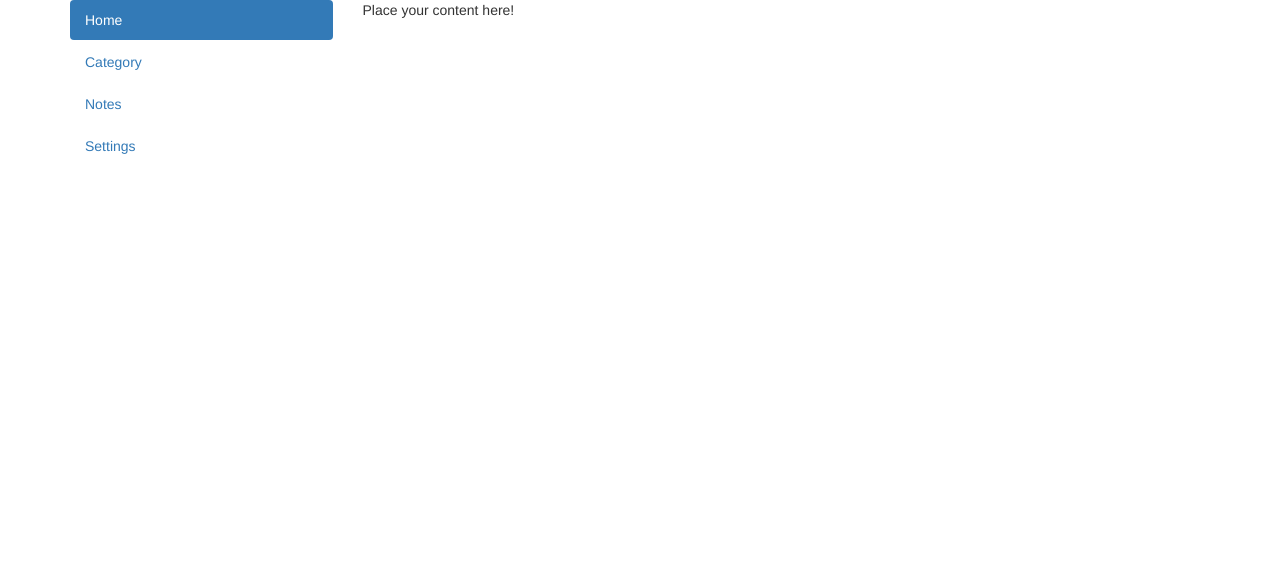
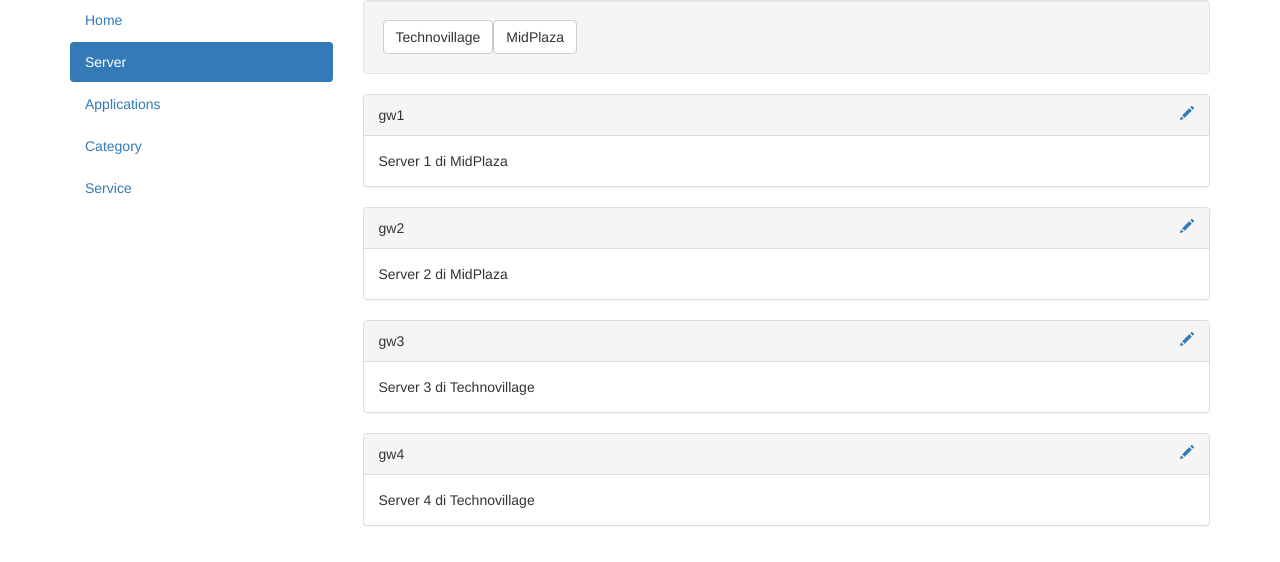
Before and after one commit to robeth/blueprint, a website: page index.html in a window 1280 px wide. Drawn offline with nearby package versions, Linux system fonts and the light colour scheme.

Commit message:
Add server controller and DOM

```diff
--- /dev/null
+++ b/app/atlas.js
@@ -0,0 +1,30 @@
+angular.module("Atlas", [
+
+]).controller("ServerCtrl", function($scope){
+  $scope.servers = [
+    { "id" : 1, "name" : "gw1", "description": "Server 1 di MidPlaza", "location" : "MidPlaza" },
+    { "id" : 2, "name" : "gw2", "description": "Server 2 di MidPlaza", "location" : "MidPlaza" },
+    { "id" : 3, "name" : "gw3", "description": "Server 3 di Technovillage", "location" : "Technovillage" },
+    { "id" : 4, "name" : "gw4", "description": "Server 4 di Technovillage", "location" : "Technovillage" }
+  ];
+
+  $scope.locations = [ "Technovillage", "MidPlaza" ];
+
+  $scope.currentLocation = null;
+
+  $scope.isCreating = false;
+  $scope.isEditing = false;
+
+  $scope.setCurrentLocation = function(location){
+    if($scope.currentLocation == location){
+      $scope.currentLocation = null;
+    } else {
+      $scope.currentLocation = location;
+    }
+  };
+
+  $scope.serverFilterByLocation = function(value, index, array){
+    return $scope.currentLocation == null || $scope.currentLocation == value.location;
+  }
+
+});
--- a/index.html
+++ b/index.html
@@ -1,5 +1,5 @@
 <!DOCTYPE html>
-<html>
+<html ng-app='Atlas'>
   <head>
     <meta charset="utf-8">
     <meta http-equiv="X-UA-Compatible" content="IE=edge">
@@ -14,18 +14,36 @@
       <div class="row">
         <div id="menu" class="col-md-3 col-sm-3">
           <ul class="nav nav-pills nav-stacked">
-            <li class="active"><a href="#">Home</a></li>
+            <li><a href="#">Home</a></li>
+            <li class="active"><a href="#">Server</a></li>
+            <li><a href="#">Applications</a></li>
             <li><a href="#">Category</a></li>
-            <li><a href="#">Notes</a></li>
-            <li><a href="#">Settings</a></li>
+            <li><a href="#">Service</a></li>
           </ul>
         </div>
-        <div id="page" class="col-md-9 col-sm-9">
-          Place your content here!
+        <div id="page-container" class="col-md-9 col-sm-9">
+          <div id="page-server" ng-controller="ServerCtrl">
+            <div class="well">
+              <button type="button"
+                class="btn"
+                ng-repeat="location in locations"
+                ng-click="setCurrentLocation(location)"
+                ng-class="currentLocation == location ? 'btn-primary' : 'btn-default'">{{location}}</button>
+            </div>
+            <div
+              class="panel panel-default"
+              ng-repeat="server in servers | filter:serverFilterByLocation">
+              <div class="panel-heading">{{server.name}} <a href="#">
+                <span class="glyphicon glyphicon-pencil pull-right"></a></span>
+              </div>
+              <div class="panel-body">{{server.description}}</div>
+            </div>
+          </div>
         </div>
       </div>
     </div>
     <script src="bower_components/jquery/dist/jquery.js"></script>
     <script src="bower_components/angular/angular.js"></script>
+    <script src="app/atlas.js"></script>
   </body>
 </html>
```
